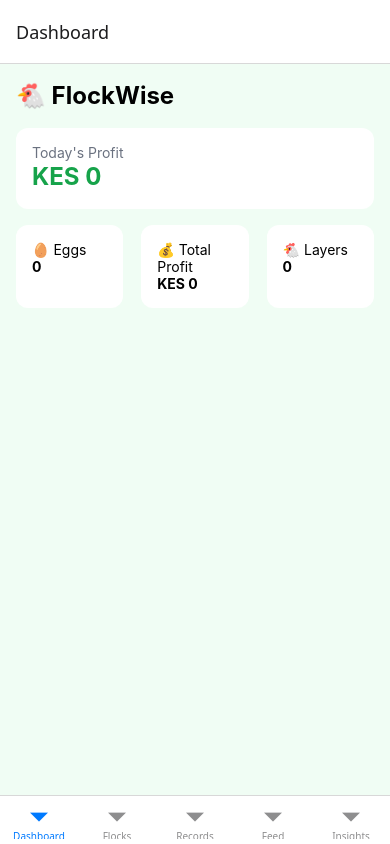
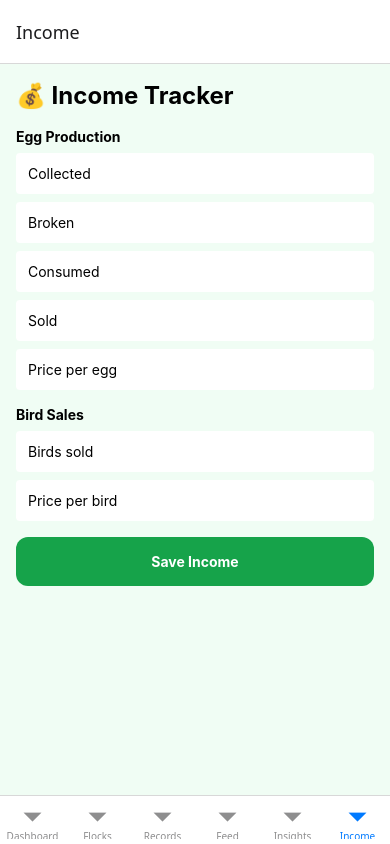
Before and after one commit to Ms-Njuguna/flockwise-mobile, a React Native app: screen /Income in a window 390 px wide. Built offline with nearby package versions, Linux system fonts and the light colour scheme; no server answers.

Commit message:
feat: implement income module UI with egg and bird sales tracking

```diff
--- a/navigation/BottomTabs.js
+++ b/navigation/BottomTabs.js
@@ -4,6 +4,7 @@ import FlockScreen from "../screens/FlockScreen";
 import RecordScreen from "../screens/RecordScreen";
 import FeedScreen from "../screens/FeedScreen";
 import InsightsScreen from "../screens/InsightsScreen";
+import IncomeScreen from "../screens/IncomeScreen";
 
 const Tab = createBottomTabNavigator();
 
@@ -15,6 +16,7 @@ export default function BottomTabs() {
       <Tab.Screen name="Records" component={RecordScreen} />
       <Tab.Screen name="Feed" component={FeedScreen} />
       <Tab.Screen name="Insights" component={InsightsScreen} />
+      <Tab.Screen name="Income" component={IncomeScreen} />
     </Tab.Navigator>
   );
 }
--- /dev/null
+++ b/screens/IncomeScreen.js
@@ -0,0 +1,111 @@
+import {
+  View,
+  Text,
+  TextInput,
+  TouchableOpacity,
+  ScrollView,
+} from "react-native";
+import { useState } from "react";
+import { createEggRecord, createBirdSale } from "../api/income";
+
+export default function IncomeScreen() {
+  // 🥚 Eggs
+  const [eggsCollected, setEggsCollected] = useState("");
+  const [broken, setBroken] = useState("");
+  const [consumed, setConsumed] = useState("");
+  const [sold, setSold] = useState("");
+  const [price, setPrice] = useState("");
+
+  // 🐔 Birds
+  const [birdsSold, setBirdsSold] = useState("");
+  const [birdPrice, setBirdPrice] = useState("");
+
+  const [result, setResult] = useState(null);
+
+  const handleSubmit = async () => {
+    const eggs = parseInt(eggsCollected) || 0;
+    const brokenEggs = parseInt(broken) || 0;
+    const consumedEggs = parseInt(consumed) || 0;
+    const soldEggs = parseInt(sold) || 0;
+    const eggPrice = parseFloat(price) || 0;
+
+    const birdNum = parseInt(birdsSold) || 0;
+    const birdPriceVal = parseFloat(birdPrice) || 0;
+
+    // 💰 CALCULATIONS
+    const eggIncome = soldEggs * eggPrice;
+    const birdIncome = birdNum * birdPriceVal;
+    const totalIncome = eggIncome + birdIncome;
+
+    try {
+      // 🔗 API CALLS
+      await createEggRecord({
+        eggs_collected: eggs,
+        broken: brokenEggs,
+        consumed: consumedEggs,
+        sold: soldEggs,
+        price_per_egg: eggPrice,
+      });
+
+      await createBirdSale({
+        number_sold: birdNum,
+        price_per_bird: birdPriceVal,
+      });
+
+      setResult({
+        eggIncome,
+        birdIncome,
+        totalIncome,
+      });
+    } catch (err) {
+      console.log(err);
+      alert("Error saving data");
+    }
+  };
+
+  return (
+    <ScrollView className="flex-1 p-4 bg-green-50">
+
+      <Text className="text-2xl font-bold mb-4">
+        💰 Income Tracker
+      </Text>
+
+      {/* 🥚 EGGS */}
+      <Text className="font-bold mb-2">Egg Production</Text>
+
+      <TextInput placeholder="Collected" value={eggsCollected} onChangeText={setEggsCollected} className="bg-white p-3 rounded mb-2" keyboardType="numeric" />
+      <TextInput placeholder="Broken" value={broken} onChangeText={setBroken} className="bg-white p-3 rounded mb-2" keyboardType="numeric" />
+      <TextInput placeholder="Consumed" value={consumed} onChangeText={setConsumed} className="bg-white p-3 rounded mb-2" keyboardType="numeric" />
+      <TextInput placeholder="Sold" value={sold} onChangeText={setSold} className="bg-white p-3 rounded mb-2" keyboardType="numeric" />
+      <TextInput placeholder="Price per egg" value={price} onChangeText={setPrice} className="bg-white p-3 rounded mb-4" keyboardType="numeric" />
+
+      {/* 🐔 BIRDS */}
+      <Text className="font-bold mb-2">Bird Sales</Text>
+
+      <TextInput placeholder="Birds sold" value={birdsSold} onChangeText={setBirdsSold} className="bg-white p-3 rounded mb-2" keyboardType="numeric" />
+      <TextInput placeholder="Price per bird" value={birdPrice} onChangeText={setBirdPrice} className="bg-white p-3 rounded mb-4" keyboardType="numeric" />
+
+      {/* BUTTON */}
+      <TouchableOpacity
+        onPress={handleSubmit}
+        className="bg-green-600 p-4 rounded-xl"
+      >
+        <Text className="text-white text-center font-bold">
+          Save Income
+        </Text>
+      </TouchableOpacity>
+
+      {/* RESULTS */}
+      {result && (
+        <View className="mt-4 bg-white p-4 rounded-xl">
+          <Text>Egg Income: KES {result.eggIncome}</Text>
+          <Text>Bird Income: KES {result.birdIncome}</Text>
+          <Text className="font-bold mt-2">
+            Total: KES {result.totalIncome}
+          </Text>
+        </View>
+      )}
+
+    </ScrollView>
+  );
+}
```
